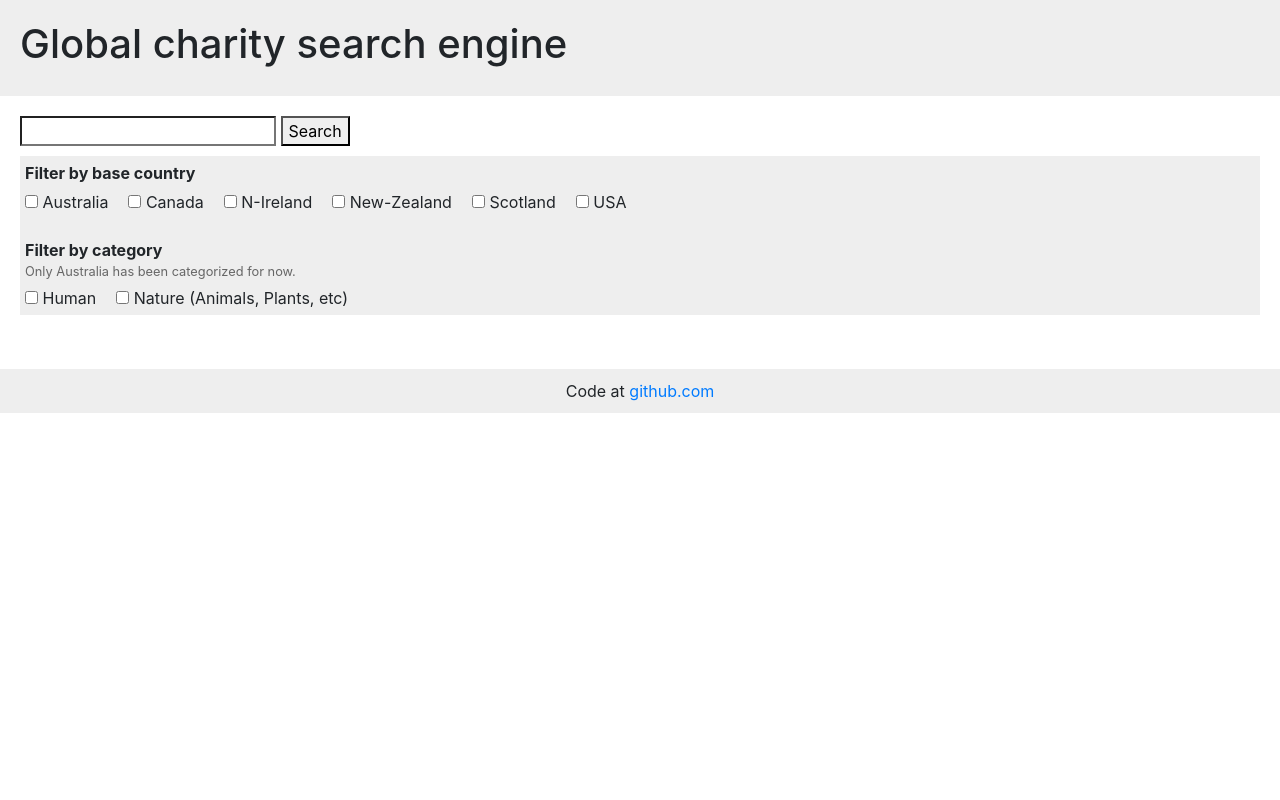
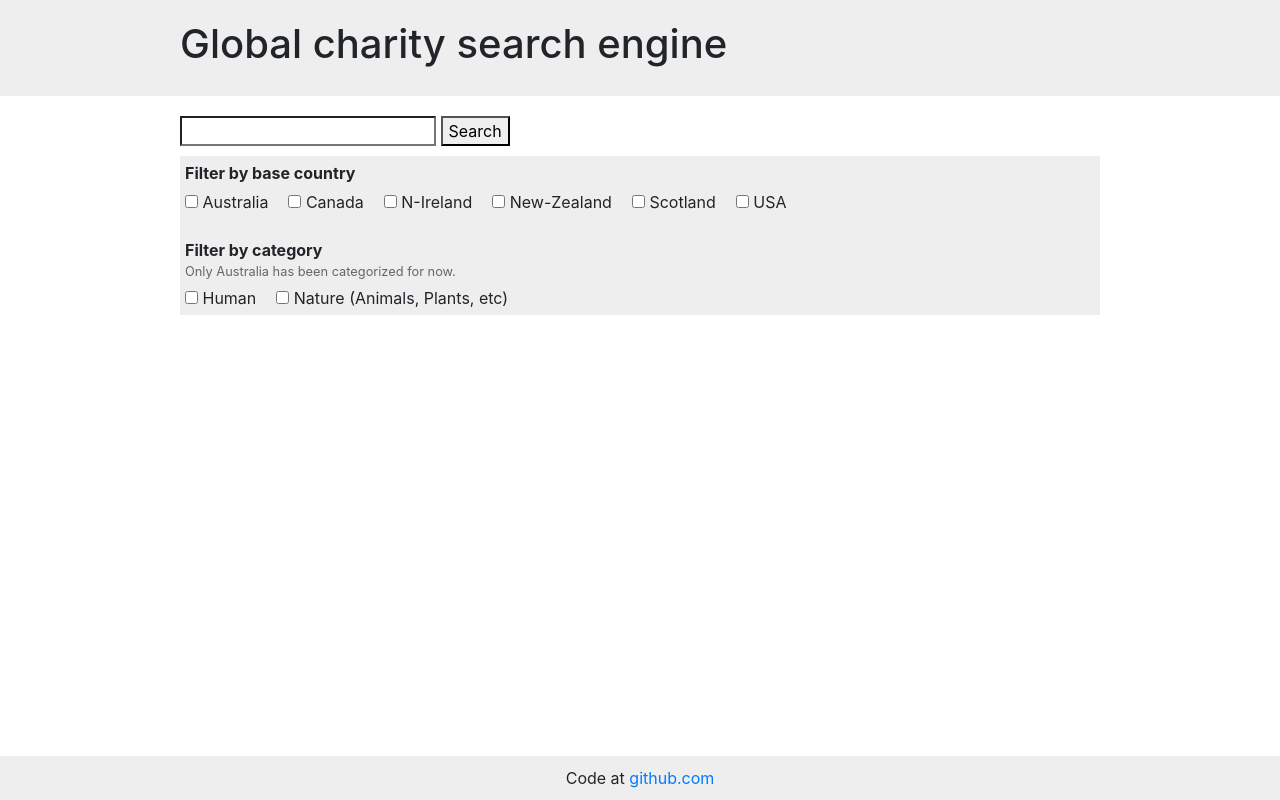
Before and after one commit to juliuszelf/global-charity-search-engine, a Flask app: page / in a window 1280 px wide. Run offline with Flask 2, Linux system fonts and the light colour scheme; parts of the project's set-up code (start-up, migrations or seed data) failed here and were passed over; some libraries are stand-ins or nearby versions.

Commit message:
styling; content centered, footer at bottom

```diff
--- a/flask-app/static/css/style.css
+++ b/flask-app/static/css/style.css
@@ -1,19 +1,34 @@
+html, body {
+	height: 100%;
+}
 body {
+	display: flex;
+	flex-direction: column;
 }
 
 header {
 	background-color: #eee;
+}
+
+.header-content {
 	padding: 20px;
+	max-width: 960px;
+	margin: auto;
 }
 
 main {
 	padding: 20px;
+	max-width: 960px;
+	width: 100%;
+	margin: auto;
+	flex: 1 0 auto;
 }
 
 footer {
 	text-align: center;
 	padding: 10px;
 	background-color: #eee;
+	flex-shrink: 0;
 }
 
 .message {
--- a/flask-app/templates/header.html
+++ b/flask-app/templates/header.html
@@ -1,3 +1,5 @@
 <header>
-<h1>{{ title }}</h1>
+	<div class="header-content">
+		<h1>{{ title }}</h1>
+	</div>
 </header>
```
